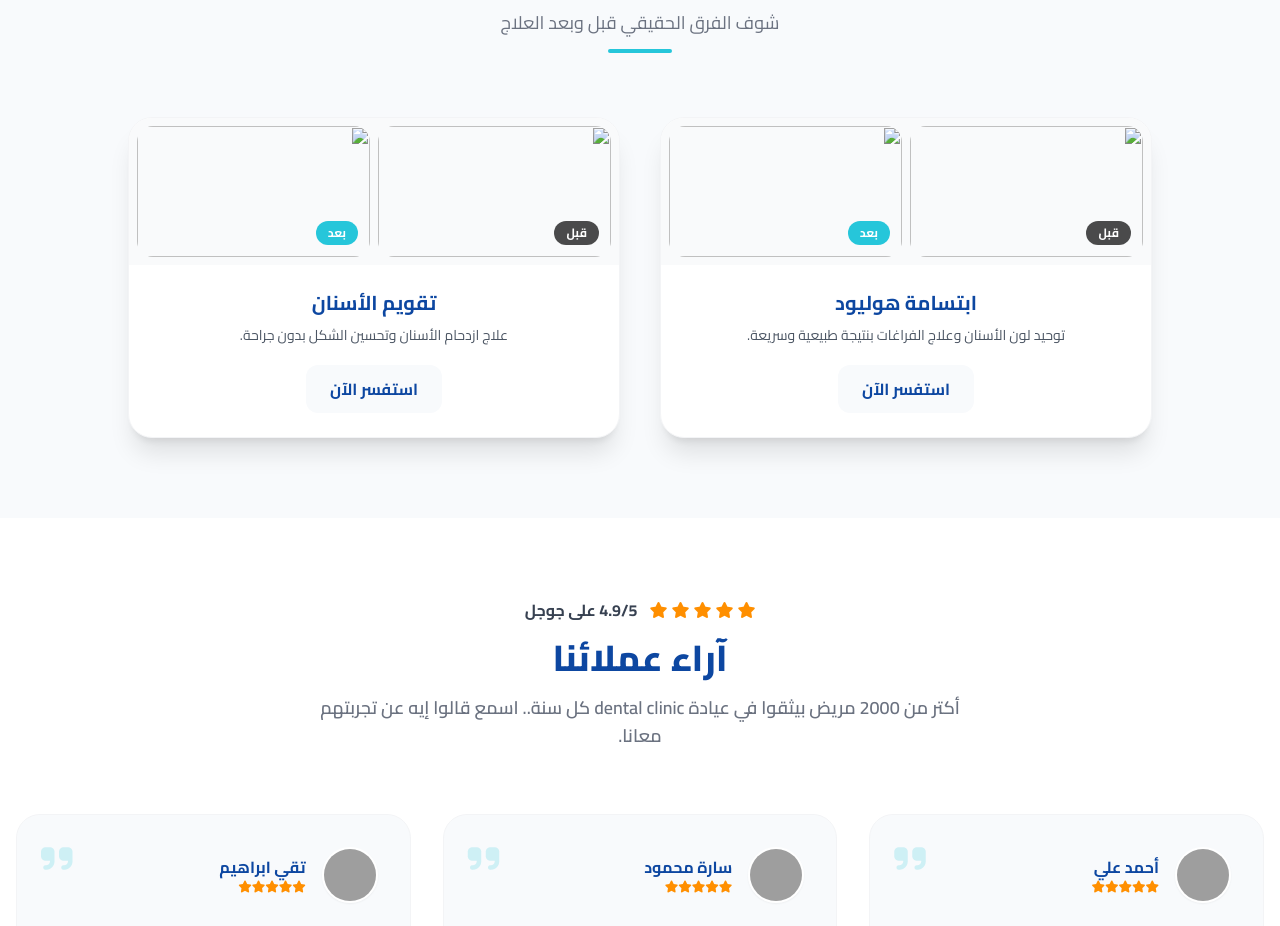
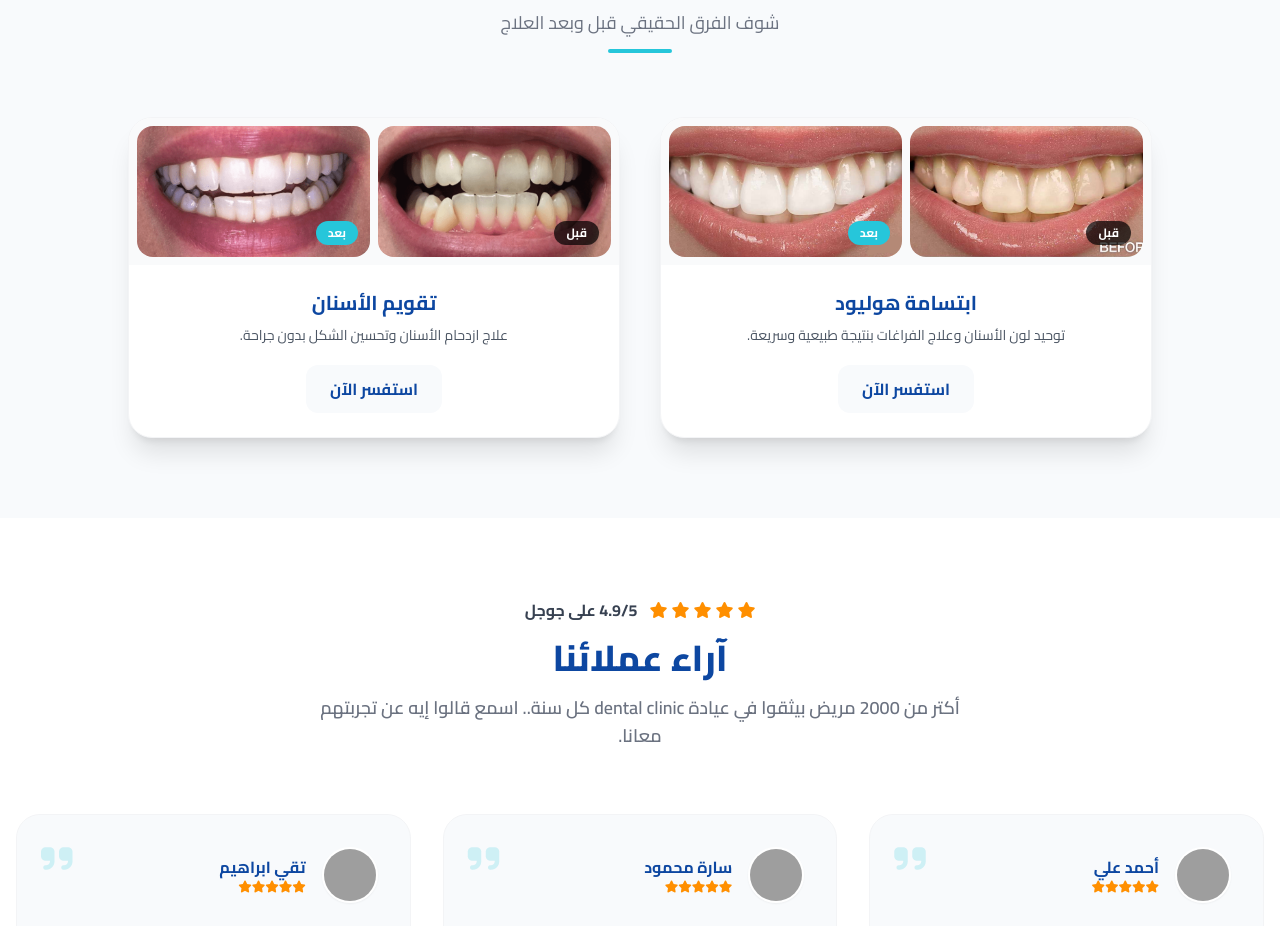
Before and after one commit to Mostafaabdllahsadebrahem/dental-clinc, a plain HTML site: page index.html in a window 1280 px wide. Shown: the part 2053-2979 px from the top of the page. Drawn offline with nearby package versions, Linux system fonts and the light colour scheme; grey boxes are pictures that could not be loaded.

Commit message:
Update index.html

```diff
--- a/index.html
+++ b/index.html
@@ -417,7 +417,7 @@
                             <!-- Images -->
                             <div class="grid grid-cols-2 gap-2 p-2 bg-gray-50">
                                 <div class="relative aspect-video rounded-2xl overflow-hidden">
-                                    <img src="imgs/1befor.png" class="w-full h-full object-cover" />
+                                    <img src="1befor.png" class="w-full h-full object-cover" />
                                     <span
                                         class="absolute bottom-3 right-3 bg-black/70 text-white text-xs px-3 py-1 rounded-full font-bold"
                                     >
@@ -426,7 +426,7 @@
                                 </div>
 
                                 <div class="relative aspect-video rounded-2xl overflow-hidden">
-                                    <img src="imgs/1after.png" class="w-full h-full object-cover" />
+                                    <img src="1after.png" class="w-full h-full object-cover" />
                                     <span
                                         class="absolute bottom-3 right-3 bg-secondary text-white text-xs px-3 py-1 rounded-full font-bold"
                                     >
@@ -459,7 +459,7 @@
                             <!-- Images -->
                             <div class="grid grid-cols-2 gap-2 p-2 bg-gray-50">
                                 <div class="relative aspect-video rounded-2xl overflow-hidden">
-                                    <img src="imgs/2befor.png" class="w-full h-full object-cover" />
+                                    <img src="2befor.png" class="w-full h-full object-cover" />
                                     <span
                                         class="absolute bottom-3 right-3 bg-black/70 text-white text-xs px-3 py-1 rounded-full font-bold"
                                     >
@@ -468,7 +468,7 @@
                                 </div>
 
                                 <div class="relative aspect-video rounded-2xl overflow-hidden">
-                                    <img src="imgs/2after.png" class="w-full h-full object-cover" />
+                                    <img src="2after.png" class="w-full h-full object-cover" />
                                     <span
                                         class="absolute bottom-3 right-3 bg-secondary text-white text-xs px-3 py-1 rounded-full font-bold"
                                     >
```
